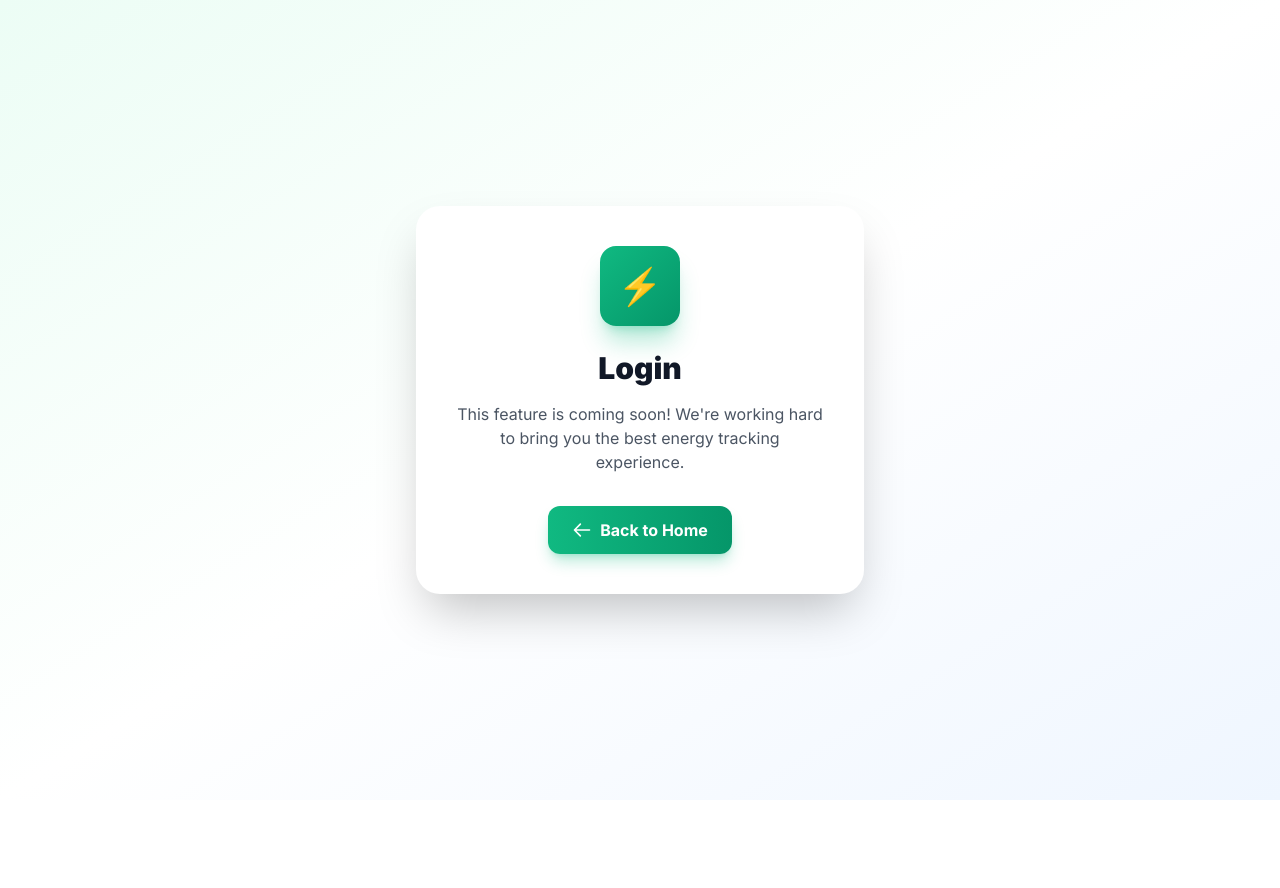
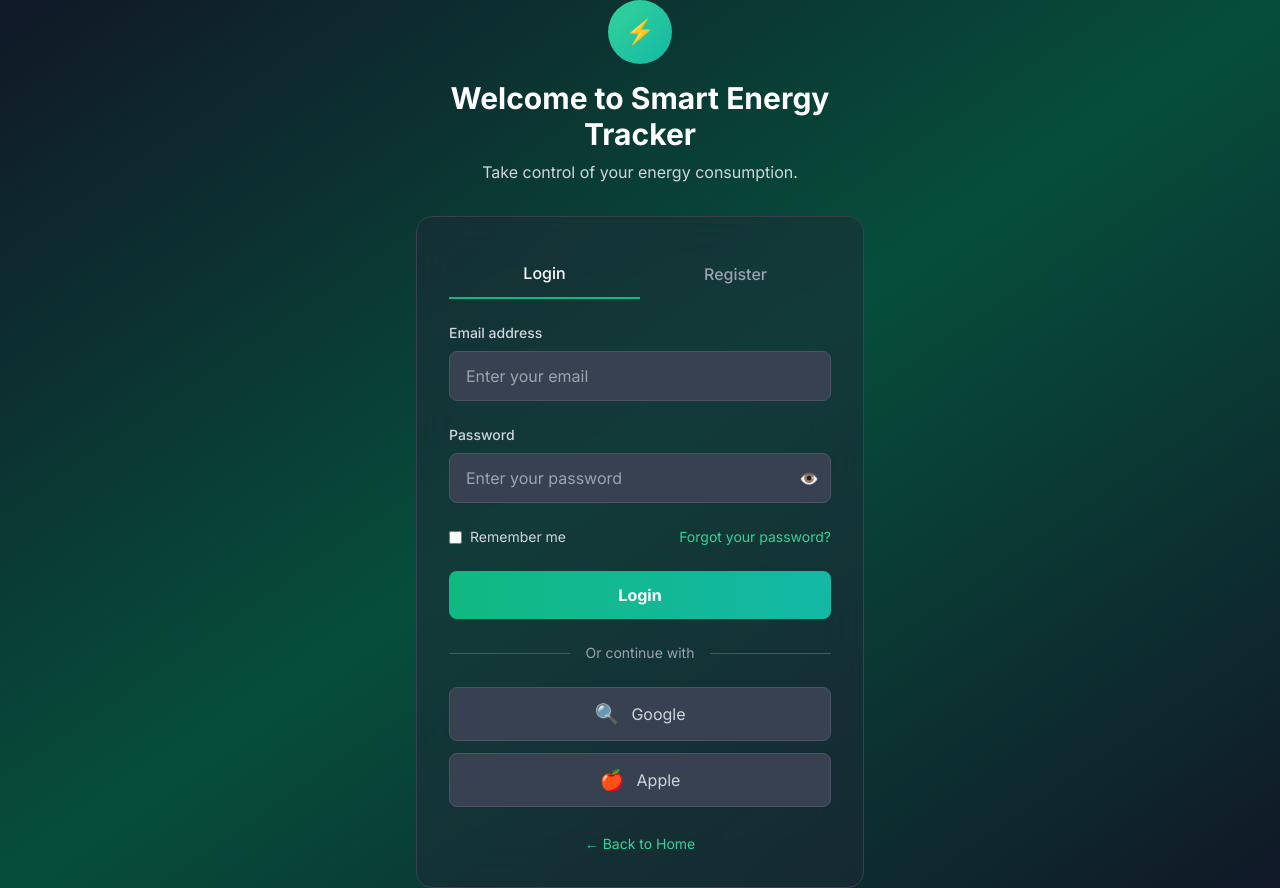
Before and after one commit to AbigailKemuma1/Phase-5-Project, a React (Vite) app in the folder client/: page /login in a window 1280 px wide. Before the commit the page ends 800 px from the top, so only its background shows below. Built offline with nearby package versions, Linux system fonts and the light colour scheme.

Commit message:
feat: redesign Login page with dark theme and social login options

```diff
--- a/client/src/pages/Login.jsx
+++ b/client/src/pages/Login.jsx
@@ -1,25 +1,123 @@
 import { Link } from 'react-router-dom';
+import { useState } from 'react';
 
 const Login = () => {
+  const [isLogin, setIsLogin] = useState(true);
+  const [showPassword, setShowPassword] = useState(false);
+
   return (
-    <div className="min-h-screen bg-gradient-to-br from-emerald-50 via-white to-blue-50 flex items-center justify-center px-4">
-      <div className="max-w-md w-full bg-white rounded-3xl shadow-2xl p-10 text-center">
-        <div className="w-20 h-20 bg-gradient-to-br from-emerald-500 to-emerald-600 rounded-2xl flex items-center justify-center text-4xl mx-auto mb-6 shadow-xl shadow-emerald-500/30">
-          ⚡
+    <div className="min-h-screen bg-gradient-to-br from-gray-900 via-emerald-900 to-gray-900 flex items-center justify-center px-4">
+      <div className="w-full max-w-md">
+        {/* Logo */}
+        <div className="text-center mb-8">
+          <div className="w-16 h-16 bg-gradient-to-br from-emerald-400 to-teal-500 rounded-full flex items-center justify-center mx-auto mb-4">
+            <span className="text-white text-2xl">⚡</span>
+          </div>
+          <h1 className="text-3xl font-bold text-white mb-2">Welcome to Smart Energy Tracker</h1>
+          <p className="text-gray-300">Take control of your energy consumption.</p>
         </div>
-        <h1 className="text-3xl font-black text-gray-900 mb-4">Login</h1>
-        <p className="text-gray-600 mb-8">
-          This feature is coming soon! We&apos;re working hard to bring you the best energy tracking experience.
-        </p>
-        <Link
-          to="/"
-          className="inline-flex items-center space-x-2 px-6 py-3 bg-gradient-to-r from-emerald-500 to-emerald-600 text-white font-bold rounded-xl shadow-lg shadow-emerald-500/30 hover:shadow-emerald-500/50 hover:-translate-y-1 transition-all duration-300"
-        >
-          <svg className="w-5 h-5" fill="none" stroke="currentColor" viewBox="0 0 24 24">
-            <path strokeLinecap="round" strokeLinejoin="round" strokeWidth={2} d="M10 19l-7-7m0 0l7-7m-7 7h18" />
-          </svg>
-          <span>Back to Home</span>
-        </Link>
+
+        {/* Login/Register Form */}
+        <div className="bg-gray-800/50 backdrop-blur-xl rounded-2xl p-8 border border-gray-700">
+          {/* Tabs */}
+          <div className="flex mb-6">
+            <button
+              onClick={() => setIsLogin(true)}
+              className={`flex-1 py-3 px-4 text-center font-medium transition-colors ${
+                isLogin ? 'text-white border-b-2 border-emerald-500' : 'text-gray-400 hover:text-white'
+              }`}
+            >
+              Login
+            </button>
+            <button
+              onClick={() => setIsLogin(false)}
+              className={`flex-1 py-3 px-4 text-center font-medium transition-colors ${
+                !isLogin ? 'text-white border-b-2 border-emerald-500' : 'text-gray-400 hover:text-white'
+              }`}
+            >
+              Register
+            </button>
+          </div>
+
+          {/* Form */}
+          <form className="space-y-6">
+            <div>
+              <label className="block text-sm font-medium text-gray-300 mb-2">Email address</label>
+              <input
+                type="email"
+                className="w-full bg-gray-700 border border-gray-600 rounded-lg px-4 py-3 text-white placeholder-gray-400 focus:outline-none focus:border-emerald-500 transition-colors"
+                placeholder="Enter your email"
+              />
+            </div>
+
+            <div>
+              <label className="block text-sm font-medium text-gray-300 mb-2">Password</label>
+              <div className="relative">
+                <input
+                  type={showPassword ? 'text' : 'password'}
+                  className="w-full bg-gray-700 border border-gray-600 rounded-lg px-4 py-3 pr-12 text-white placeholder-gray-400 focus:outline-none focus:border-emerald-500 transition-colors"
+                  placeholder="Enter your password"
+                />
+                <button
+                  type="button"
+                  onClick={() => setShowPassword(!showPassword)}
+                  className="absolute right-3 top-1/2 transform -translate-y-1/2 text-gray-400 hover:text-white transition-colors"
+                >
+                  {showPassword ? '🙈' : '👁️'}
+                </button>
+              </div>
+            </div>
+
+            {isLogin && (
+              <div className="flex items-center justify-between">
+                <label className="flex items-center space-x-2 cursor-pointer">
+                  <input type="checkbox" className="text-emerald-600 rounded" />
+                  <span className="text-sm text-gray-300">Remember me</span>
+                </label>
+                <a href="#" className="text-sm text-emerald-400 hover:text-emerald-300 transition-colors">
+                  Forgot your password?
+                </a>
+              </div>
+            )}
+
+            <button
+              type="submit"
+              className="w-full bg-gradient-to-r from-emerald-500 to-teal-500 hover:from-emerald-600 hover:to-teal-600 text-white font-bold py-3 rounded-lg transition-all duration-300 transform hover:scale-105"
+            >
+              {isLogin ? 'Login' : 'Create Account'}
+            </button>
+          </form>
+
+          {/* Divider */}
+          <div className="flex items-center my-6">
+            <div className="flex-1 border-t border-gray-600"></div>
+            <span className="px-4 text-gray-400 text-sm">Or continue with</span>
+            <div className="flex-1 border-t border-gray-600"></div>
+          </div>
+
+          {/* Social Login */}
+          <div className="space-y-3">
+            <button className="w-full bg-gray-700 hover:bg-gray-600 border border-gray-600 rounded-lg px-4 py-3 flex items-center justify-center space-x-3 transition-colors">
+              <span className="text-xl">🔍</span>
+              <span className="text-gray-300">Google</span>
+            </button>
+
+            <button className="w-full bg-gray-700 hover:bg-gray-600 border border-gray-600 rounded-lg px-4 py-3 flex items-center justify-center space-x-3 transition-colors">
+              <span className="text-xl">🍎</span>
+              <span className="text-gray-300">Apple</span>
+            </button>
+          </div>
+
+          {/* Back to Home */}
+          <div className="text-center mt-6">
+            <Link
+              to="/"
+              className="text-emerald-400 hover:text-emerald-300 text-sm transition-colors"
+            >
+              ← Back to Home
+            </Link>
+          </div>
+        </div>
       </div>
     </div>
   );
```
